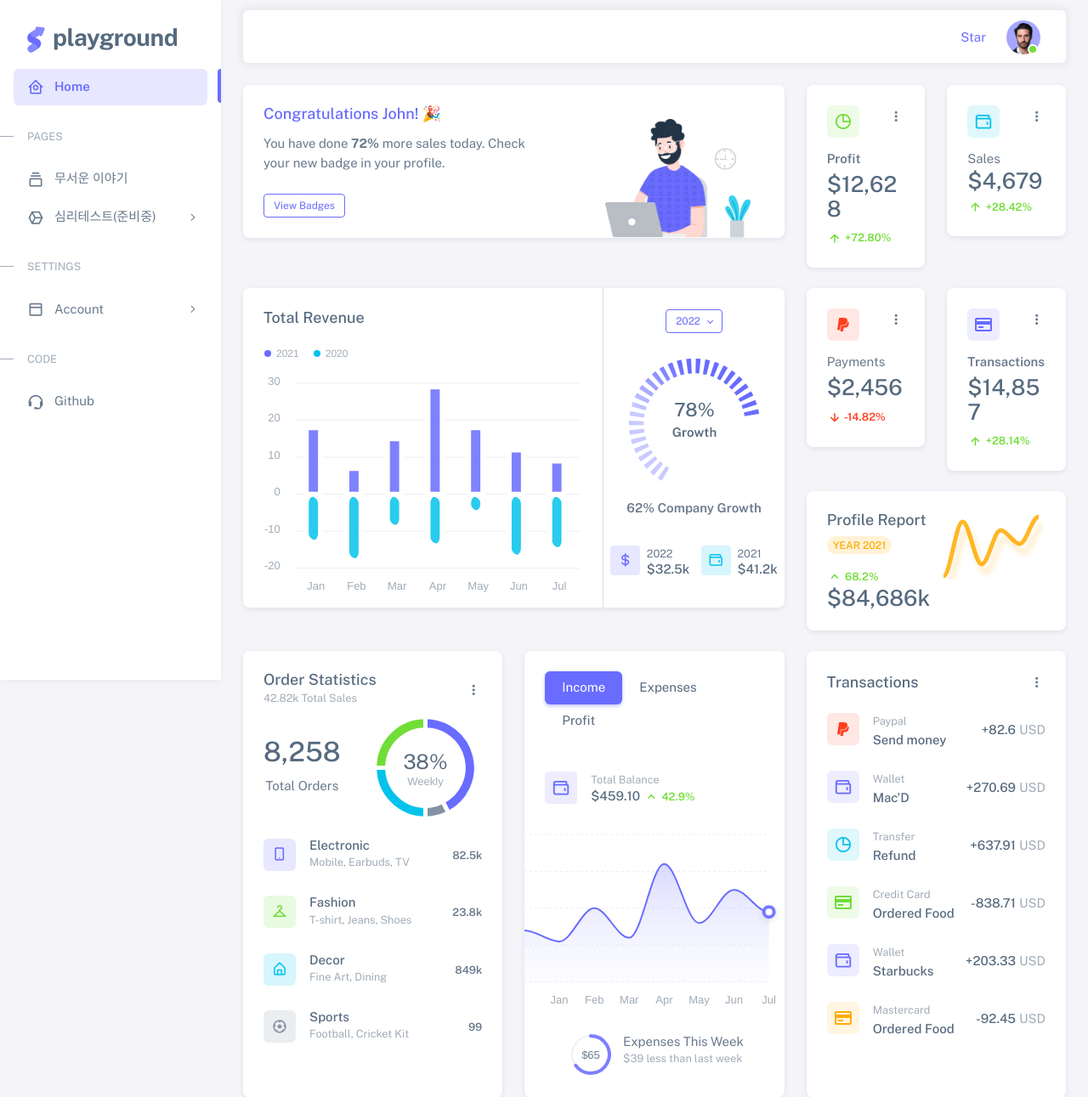
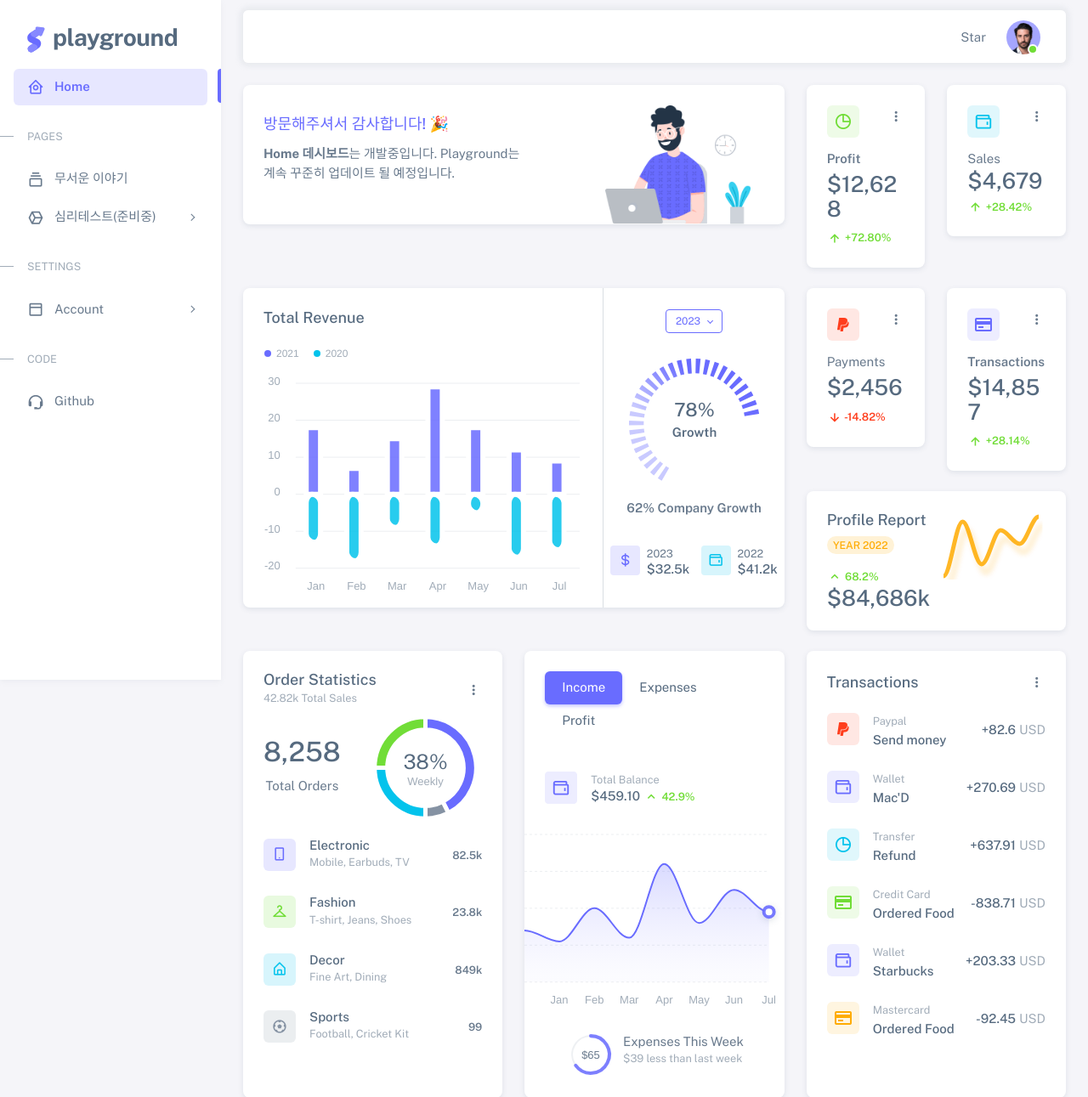
Before and after one commit to ssunhj2/playground, a Spring app: page /home in a window 1280 px wide. Shown: the top 1291 px of the page at 85% size. Run offline with Thymeleaf, Linux system fonts and the light colour scheme; the template is opened without the code that fills it, so the values that code supplies are empty; some libraries are stand-ins or nearby versions.

Commit message:
데시보드 변경, 불필요한 코드 제거

```diff
--- a/src/main/resources/templates/home.html
+++ b/src/main/resources/templates/home.html
@@ -19,13 +19,10 @@ main home 페이지
               <div class="d-flex align-items-end row">
                 <div class="col-sm-7">
                   <div class="card-body">
-                    <h5 class="card-title text-primary">Congratulations John! 🎉</h5>
+                    <h5 class="card-title text-primary">방문해주셔서 감사합니다! 🎉</h5>
                     <p class="mb-4">
-                      You have done <span class="fw-bold">72%</span> more sales today. Check your new badge in
-                      your profile.
+                      <span class="fw-bold">Home 데시보드</span>는 개발중입니다. Playground는 계속 꾸준히 업데이트 될 예정입니다.
                     </p>
-
-                    <a href="javascript:;" class="btn btn-sm btn-outline-primary">View Badges</a>
                   </div>
                 </div>
                 <div class="col-sm-5 text-center text-sm-left">
@@ -134,12 +131,12 @@ main home 페이지
                                 aria-haspopup="true"
                                 aria-expanded="false"
                         >
-                          2022
+                          2023
                         </button>
                         <div class="dropdown-menu dropdown-menu-end" aria-labelledby="growthReportId">
+                          <a class="dropdown-item" href="javascript:void(0);">2023</a>
+                          <a class="dropdown-item" href="javascript:void(0);">2022</a>
                           <a class="dropdown-item" href="javascript:void(0);">2021</a>
-                          <a class="dropdown-item" href="javascript:void(0);">2020</a>
-                          <a class="dropdown-item" href="javascript:void(0);">2019</a>
                         </div>
                       </div>
                     </div>
@@ -153,7 +150,7 @@ main home 페이지
                         <span class="badge bg-label-primary p-2"><i class="bx bx-dollar text-primary"></i></span>
                       </div>
                       <div class="d-flex flex-column">
-                        <small>2022</small>
+                        <small>2023</small>
                         <h6 class="mb-0">$32.5k</h6>
                       </div>
                     </div>
@@ -162,7 +159,7 @@ main home 페이지
                         <span class="badge bg-label-info p-2"><i class="bx bx-wallet text-info"></i></span>
                       </div>
                       <div class="d-flex flex-column">
-                        <small>2021</small>
+                        <small>2022</small>
                         <h6 class="mb-0">$41.2k</h6>
                       </div>
                     </div>
@@ -243,7 +240,7 @@ main home 페이지
                       <div class="d-flex flex-sm-column flex-row align-items-start justify-content-between">
                         <div class="card-title">
                           <h5 class="text-nowrap mb-2">Profile Report</h5>
-                          <span class="badge bg-label-warning rounded-pill">Year 2021</span>
+                          <span class="badge bg-label-warning rounded-pill">Year 2022</span>
                         </div>
                         <div class="mt-sm-auto">
                           <small class="text-success text-nowrap fw-semibold"
--- a/src/main/resources/templates/member/account/authAccount.html
+++ b/src/main/resources/templates/member/account/authAccount.html
@@ -68,7 +68,6 @@
                             </div>
                             <div class="mt-2">
                                 <button type="button" onclick="modifyAccount();" class="btn btn-primary me-2">Save changes</button>
-                                <button type="button" class="btn btn-outline-secondary">Reset</button>
                             </div>
                         </form>
                     </div>
--- a/src/main/resources/templates/theme/sneat/fragments/top.html
+++ b/src/main/resources/templates/theme/sneat/fragments/top.html
@@ -31,11 +31,9 @@
             <li class="nav-item lh-1 me-3">
                 <a
                         class="github-button"
-                        href="https://github.com/themeselection/sneat-html-admin-template-free"
                         data-icon="octicon-star"
                         data-size="large"
                         data-show-count="true"
-                        aria-label="Star themeselection/sneat-html-admin-template-free on GitHub"
                 >Star</a
                 >
             </li>
```
